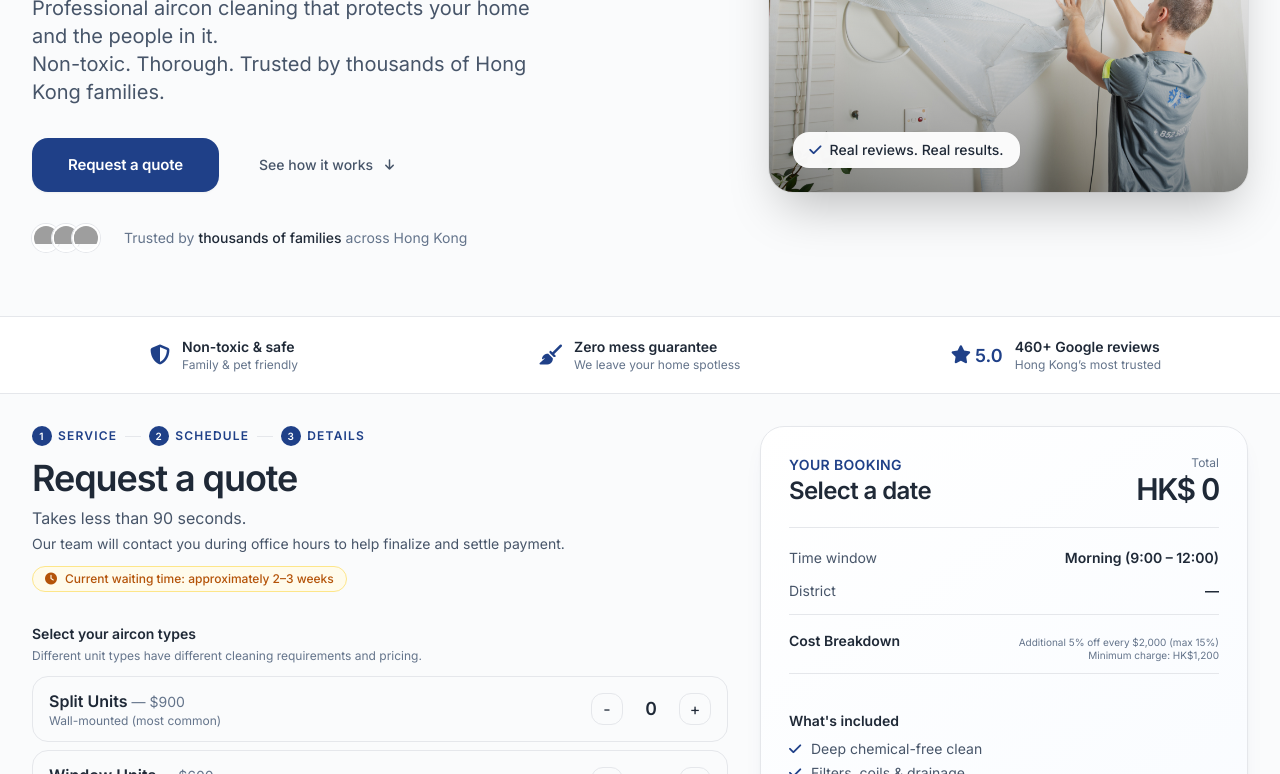
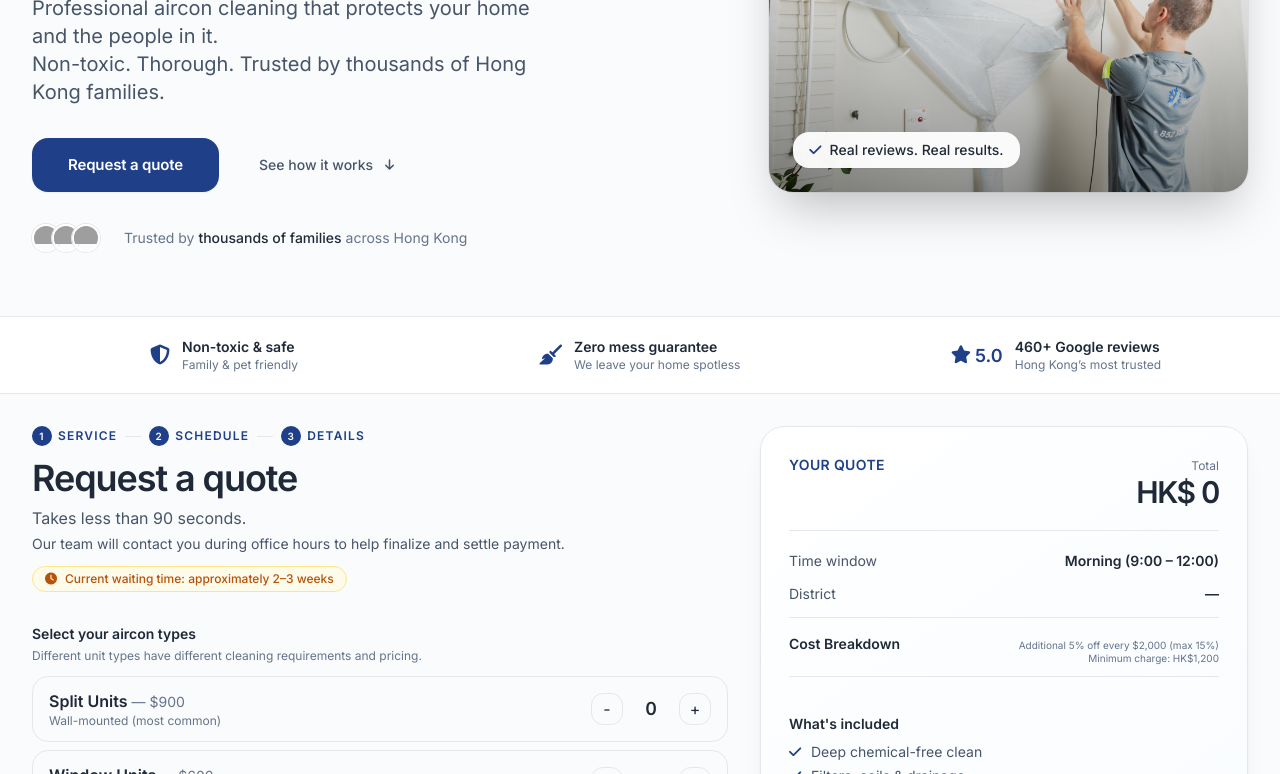
Before and after one commit to MyDomsHurt/breathe-easy-booking, a plain HTML site: page index.html in a window 1280 px wide. Shown: the part 326-1100 px from the top of the page. Drawn offline with nearby package versions, Linux system fonts and the light colour scheme; grey boxes are pictures that could not be loaded.

Commit message:
Remove obsolete 'YOUR BOOKING / Flexible date' section from the live summary card (no longer relevant after removing the preferred date field)

```diff
--- a/index.html
+++ b/index.html
@@ -514,14 +514,13 @@
       <div class="lg:col-span-5 mt-10 lg:mt-0">
         <div class="lg:sticky lg:top-24">
           <div class="booking-summary rounded-3xl border border-[#E5E7EB] p-7 premium-shadow">
-            <div class="flex items-center justify-between mb-5">
-              <div>
-                <div class="text-sm font-semibold tracking-wide" style="color: #1F4088;">YOUR BOOKING</div>
-                <div class="text-2xl font-semibold tracking-tight" id="summary-date">Select a date</div>
-              </div>
-              <div class="text-right">
-                <div class="text-xs text-[#64748B]" id="price-label">Total</div>
-                <div class="text-3xl font-semibold tabular-nums tracking-tighter" id="summary-price">HK$ 0</div>
+            <div class="mb-5">
+              <div class="flex items-baseline justify-between">
+                <div class="text-sm font-semibold tracking-wide" style="color: #1F4088;">YOUR QUOTE</div>
+                <div class="text-right">
+                  <div class="text-xs text-[#64748B]" id="price-label">Total</div>
+                  <div class="text-3xl font-semibold tabular-nums tracking-tighter" id="summary-price">HK$ 0</div>
+                </div>
               </div>
             </div>
 
@@ -845,7 +844,6 @@
       const timeEl = document.getElementById('summary-time')
       const districtEl = document.getElementById('summary-district')
       const priceEl = document.getElementById('summary-price')
-      const dateEl = document.getElementById('summary-date')
 
       const districtVal = document.getElementById('district').value
 
@@ -869,9 +867,6 @@
 
       // District
       districtEl.textContent = districtVal || '—'
-
-      // Date - removed preferred date field, so always show flexible
-      dateEl.textContent = 'Flexible date'
 
       // Price display with discount (top right)
       const priceLabel = document.getElementById('price-label')
```
